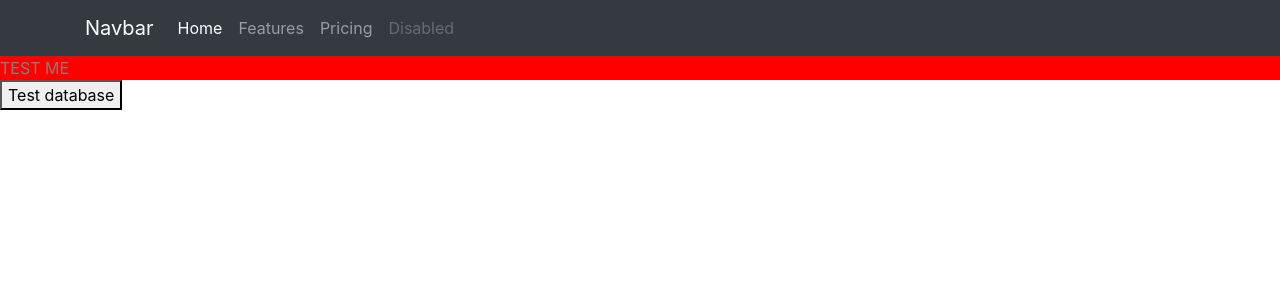
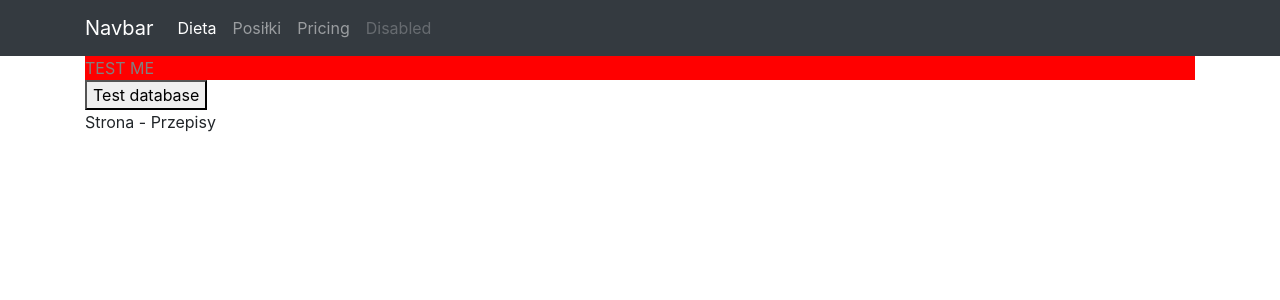
Before and after one commit to JoannaSza/dietownik, a React (Create React App) app: page /posilki in a window 1280 px wide. Shown: the top 300 px of the page. Built offline with nearby package versions, Linux system fonts and the light colour scheme.

Commit message:
Routing implementation

```diff
--- a/package.json
+++ b/package.json
@@ -12,6 +12,7 @@
     "popper.js": "^1.16.1",
     "react": "^16.13.1",
     "react-dom": "^16.13.1",
+    "react-router-dom": "^5.2.0",
     "react-scripts": "3.4.3"
   },
   "scripts": {
--- a/src/components/App.js
+++ b/src/components/App.js
@@ -1,20 +1,32 @@
 import React from 'react';
-import Navbar from './Navbar';
+import { Route } from 'react-router-dom';
 
 import axios from '../apis/diets';
 import styles from './App.module.css';
 
+import Navbar from './Navbar';
+import Diet from './pages/Diet/Diet';
+import Recipes from './pages/Recipes';
+
 const App = () => {
   const onClickHandler = async () => {
-    const response = await axios.get('/produkty.json');
+    const response = await axios.get('/przepisy/obiady.json', {
+      params: {
+        orderBy: '"produkty/marchew"',
+      },
+    });
     console.log(response);
   };
 
   return (
     <div>
       <Navbar />
-      <div className={styles.test}>TEST ME</div>
-      <button onClick={onClickHandler}>Test database</button>
+      <div className='container'>
+        <div className={styles.test}>TEST ME</div>
+        <button onClick={onClickHandler}>Test database</button>
+        <Route path='/' exact component={Diet} />
+        <Route path='/posilki' component={Recipes} />
+      </div>
     </div>
   );
 };
--- a/src/components/Navbar.js
+++ b/src/components/Navbar.js
@@ -1,13 +1,14 @@
 import React from 'react';
+import { Link } from 'react-router-dom';
 
 class Navbar extends React.Component {
   render() {
     return (
       <nav className='navbar navbar-expand-md navbar-dark bg-dark'>
         <div className='container'>
-          <a className='navbar-brand' href='/'>
+          <Link className='navbar-brand' to='/'>
             Navbar
-          </a>
+          </Link>
           <button
             className='navbar-toggler'
             type='button'
@@ -21,23 +22,23 @@ class Navbar extends React.Component {
           </button>
           <div className='collapse navbar-collapse' id='navbarNavAltMarkup'>
             <div className='navbar-nav'>
-              <a className='nav-link active' href='/'>
-                Home <span className='sr-only'>(current)</span>
-              </a>
-              <a className='nav-link' href='/'>
-                Features
-              </a>
-              <a className='nav-link' href='/'>
+              <Link className='nav-link active' to='/'>
+                Dieta <span className='sr-only'>(current)</span>
+              </Link>
+              <Link className='nav-link' to='/posilki'>
+                Posiłki
+              </Link>
+              <Link className='nav-link' to='/'>
                 Pricing
-              </a>
-              <a
+              </Link>
+              <Link
                 className='nav-link disabled'
-                href='/'
+                to='/'
                 tabIndex='-1'
                 aria-disabled='true'
               >
                 Disabled
-              </a>
+              </Link>
             </div>
           </div>
         </div>
--- /dev/null
+++ b/src/components/pages/Diet/Diet.js
@@ -0,0 +1,15 @@
+import React from 'react';
+import styles from './Diet.module.css';
+
+class Diet extends React.Component {
+  render() {
+    return (
+      <div>
+        Strona - Dieta
+        <div className={styles.smallScreen}>Visible on small screen</div>
+      </div>
+    );
+  }
+}
+
+export default Diet;
--- /dev/null
+++ b/src/components/pages/Diet/Diet.module.css
@@ -0,0 +1,9 @@
+.smallScreen {
+  color: 'blue';
+}
+
+@media (min-width: 500px) {
+  .smallScreen {
+    display: none;
+  }
+}
--- /dev/null
+++ b/src/components/pages/Recipes.js
@@ -0,0 +1,9 @@
+import React from 'react';
+
+class Diet extends React.Component {
+  render() {
+    return <div>Strona - Przepisy</div>;
+  }
+}
+
+export default Diet;
--- a/src/index.js
+++ b/src/index.js
@@ -7,7 +7,12 @@ import 'bootstrap/dist/js/bootstrap.bundle.min';
 
 import React from 'react';
 import ReactDOM from 'react-dom';
-
+import { BrowserRouter } from 'react-router-dom';
 import App from './components/App';
 
-ReactDOM.render(<App />, document.querySelector('#root'));
+ReactDOM.render(
+  <BrowserRouter>
+    <App />
+  </BrowserRouter>,
+  document.querySelector('#root')
+);
```
Also changed, not shown: 1 other file (tests, documents, lock files or other folders).
